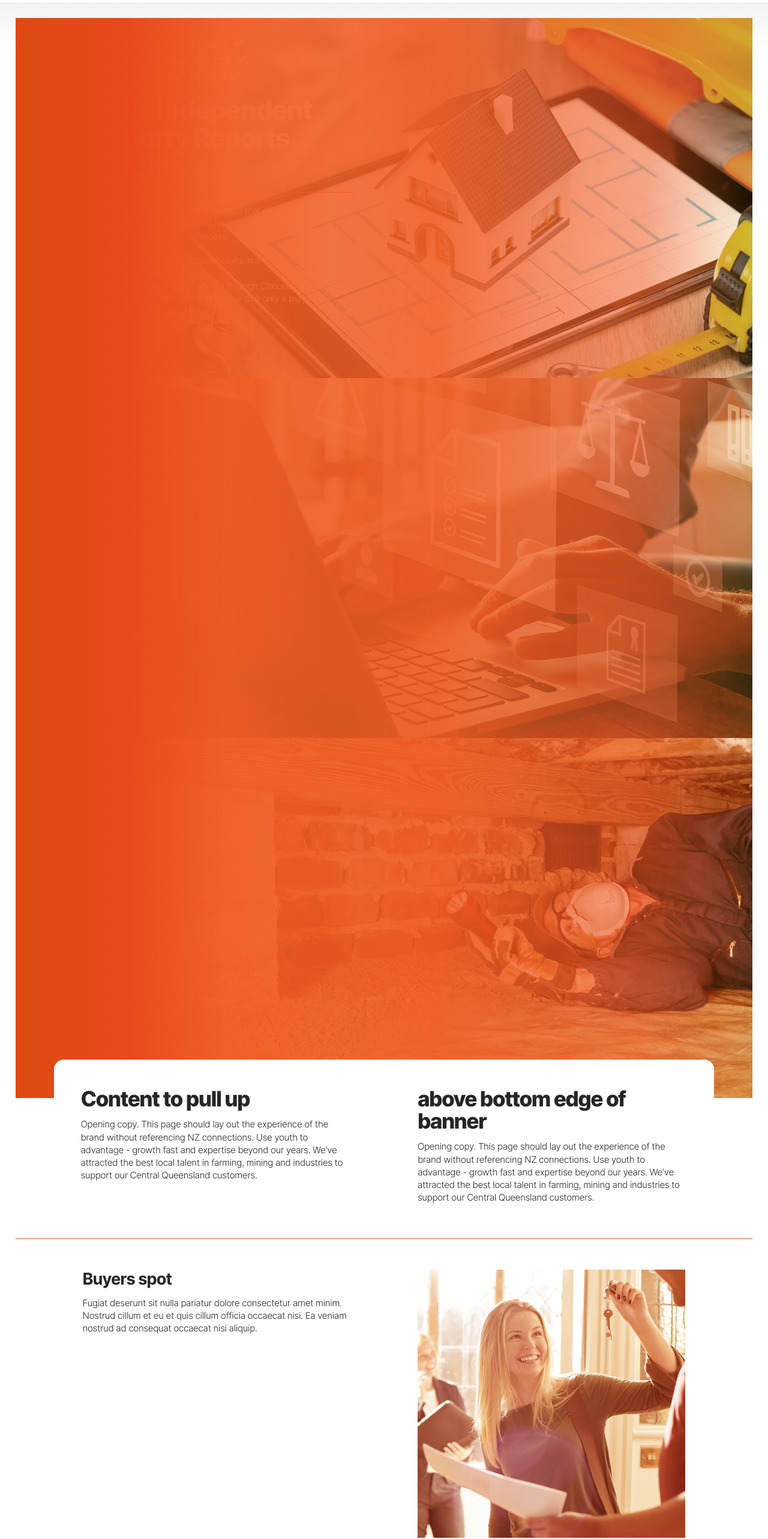
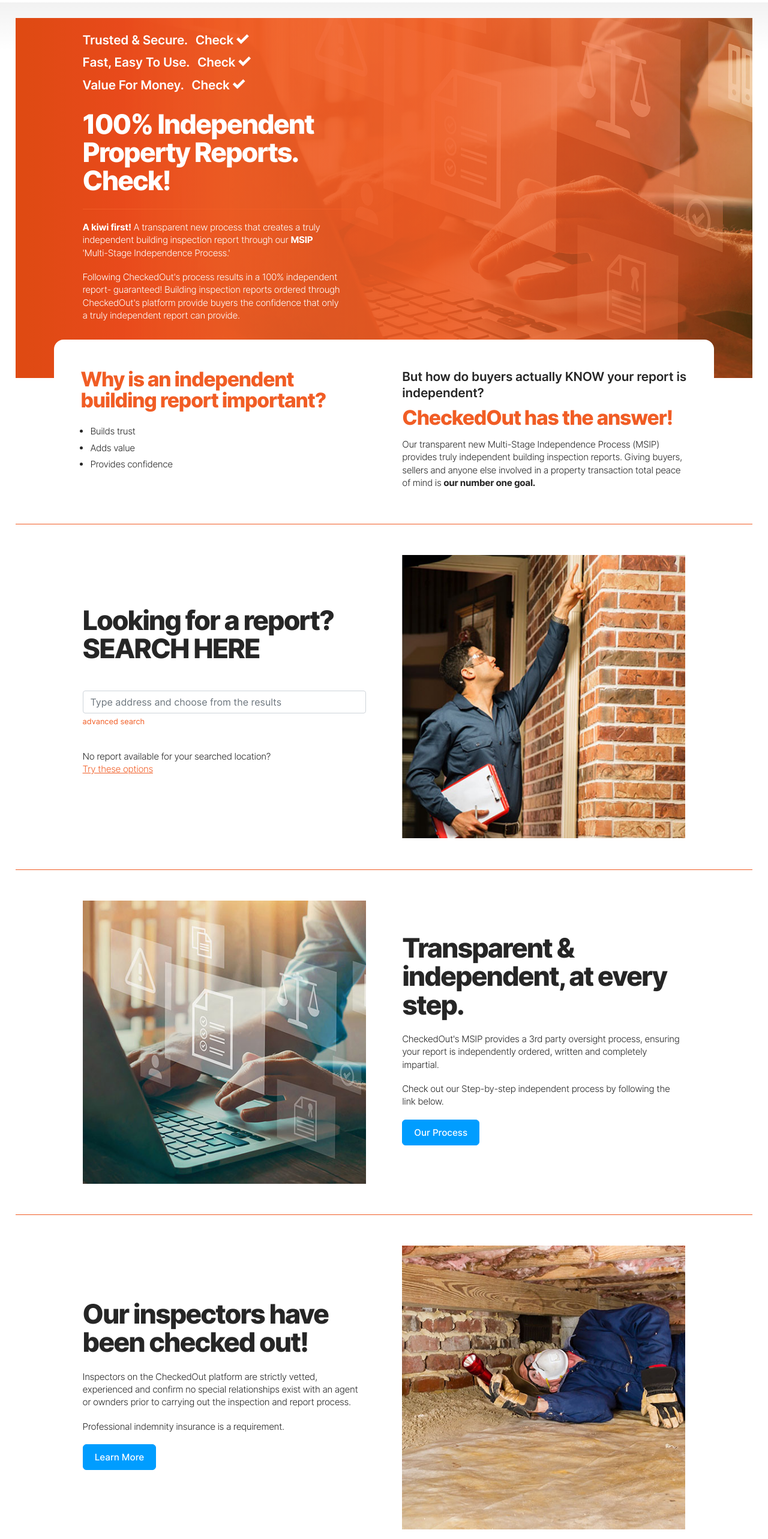
Before and after one commit to vaughanthompson/checkedout, a plain HTML site: page home.html in a window 1280 px wide. Shown: the part 100-2665 px from the top of the page at 60% size. Drawn offline with nearby package versions, Linux system fonts and the light colour scheme; files whose address does not match are found by name; a web font is replaced by a local one.

Commit message:
home content

```diff
--- a/home.html
+++ b/home.html
@@ -30,12 +30,16 @@
             height: 100%;
         }
     </style>
+
+    <link rel="stylesheet" type="text/css" href="/lib/bootstrap/dist/css/bootstrap.min.css" />
+
     <link rel="stylesheet" type="text/css" href="/css/normalize.css" />
     <link rel="stylesheet" type="text/css" href="/css/animate.css" />
     <link rel="stylesheet" type="text/css" href="/js/slick/slick.css" />
     <link rel="stylesheet" type="text/css" href="/js/slick/slick-theme.css" />
     <link rel="stylesheet" type="text/css" href="/images/icons/icomoon/style.css" />
     <link rel="stylesheet" type="text/css" href="/fonts/Inter/interCustom.css" />
+
     <link rel="stylesheet" type="text/css" href="/css/styles.css" />
     <link rel="stylesheet" type="text/css" href="/css/form.css" />
 
@@ -134,28 +138,27 @@
                         <div>
                             <div class="checkPromo d">
                                 <div>
-                                    <h4>Trusted & Secure</h4>
+                                    <h4>Trusted & Secure.</h4>
                                     <h4><span>Check</span> <i class="icon-inline icon-checkmark"></i></h4>
                                 </div>
                                 <div>
-                                    <h4>Fast, Easy To Use</h4>
+                                    <h4>Fast, Easy To Use.</h4>
                                     <h4><span>Check</span> <i class="icon-inline icon-checkmark"></i></h4>
                                 </div>
                                 <div>
-                                    <h4>Value For Money</h4>
+                                    <h4>Value For Money.</h4>
                                     <h4><span>Check</span> <i class="icon-inline icon-checkmark"></i></h4>
                                 </div>
                             </div>
 
-                            <h1>100% Independent Property Reports <span>Check!</span></h1>
+                            <h1>100% Independent Property Reports. <span>Check!</span></h1>
                             <hr>
                             <div class="sliderCopy">
                                 <p>
                                     <strong>A kiwi first!</strong> A transparent new process that creates a truly independent building inspection report through our <strong>MSIP</strong> 'Multi-Stage Independence Process.'
                                 </p>
                                 <p>
-                                    Following CheckedOut's process results in a 100% independent report- guaranteed!<br>
-                                    Building inspection reports ordered through CheckedOut's platform provide buyers the confidence that only a truly independent report can provide.
+                                    Following CheckedOut's process results in a 100% independent report- guaranteed! Building inspection reports ordered through CheckedOut's platform provide buyers the confidence that only a truly independent report can provide.
                                 </p>
                             </div>
                         </div>
@@ -223,12 +226,20 @@
     <!-- start cms landing content -->
     <article class="bannerOverlap">
         <section>
-            <h2>Content to pull up</h2>
-            <p>Opening copy. This page should lay out the experience of the brand without referencing NZ connections. Use youth to advantage - growth fast and expertise beyond our years. We've attracted the best local talent in farming, mining and industries to support our Central Queensland customers.</p>
+            <h2>Why is an independent building report important?</h2>
+            <ul>
+                <li>Builds trust</li>
+                <li>Adds value</li>
+                <li>Provides confidence</li>
+            </ul>
         </section>
         <section>
-            <h2>above bottom edge of banner</h2>
-            <p>Opening copy. This page should lay out the experience of the brand without referencing NZ connections. Use youth to advantage - growth fast and expertise beyond our years. We've attracted the best local talent in farming, mining and industries to support our Central Queensland customers.</p>
+            <h4>But how do buyers actually KNOW your report is independent?</h4>
+            <h2>CheckedOut has the answer!</h2>
+            <p>Our transparent new Multi-Stage Independence Process (MSIP) provides truly independent building inspection reports. Giving buyers, sellers and anyone else involved in a property transaction total peace of mind is <strong>our number one goal.</strong></p>
+
+
+
         </section>
 
 </article>
@@ -236,61 +247,112 @@
 <hr>
 <!-- end cms landing content -->
 
-<article>
+<article class="centerMe">
     <section>
-        <h3>Buyers spot</h3>
-        <p>Fugiat deserunt sit nulla pariatur dolore consectetur amet minim. Nostrud cillum et eu et quis cillum officia occaecat nisi. Ea veniam nostrud ad consequat occaecat nisi aliquip.</p>
+        <h1>Looking for a report?<br>SEARCH HERE</h1>
+        <br>
+
+        <form id="SearchForm" method="get" autocomplete="off" action="/building-inspection/search">
+
+            <input name="AddressLookup" id="AddressLookup" class="form-control pac-target-input" placeholder="Type address and choose from the results" autocomplete="off">
+            <div id="divSearchMessage" style="display:none;">
+                Searching... please wait.
+            </div>
+            <div>
+                <small><a href="javascript:void(0)" id="btnAdvancedSearch">advanced search</a></small>
+            </div>
+
+            <div id="divAdvancedSearch" style="display: none;">
+                <p>Fill in any of the fields below to search specific locations:</p>
+
+                <div><input name="StreetAddress" id="StreetAddress" placeholder="Street Address" class="form-control"></div>
+                <div><input name="Suburb" id="Suburb" placeholder="Suburb" class="form-control"></div>
+                <div><input name="City" id="City" placeholder="City" class="form-control"></div>
+                <div><input name="Postcode" id="Postcode" placeholder="Post code" class="form-control"></div>
+                <div>
+                    <select name="Region" id="Region" class="form-control">
+                    <option value="">Region</option>
+                    <option value="10">Northland</option>
+                    <option value="20">Auckland</option>
+                    <option value="30">Waikato</option>
+                    <option value="40">Bay of Plenty</option>
+                    <option value="50">Gisborne</option>
+                    <option value="60">Hawke's Bay</option>
+                    <option value="70">Taranaki</option>
+                    <option value="80">Manawatu-Wanganui</option>
+                    <option value="90">Wellington</option>
+                    <option value="100">Nelson / Tasman</option>
+                    <option value="110">Marlborough</option>
+                    <option value="120">West Coast</option>
+                    <option value="130">Canterbury</option>
+                    <option value="140">Otago</option>
+                    <option value="150">Southland</option>
+                    </select>
+                </div>
+                <hr>
+                <input type="submit" class="btn btn-outline-dark" value="Search">
+            </div>
+        </form>
+
+        <br>
+
+        <p>No report available for your searched location?<br><a href="/orderNewReport">Try these options</a></p>
+
     </section>
-    <section>
+    <section class="d">
         <picture>
-            <img src="/images/artdir/buyers1/m.jpg">
+            <img src="/images/content/home1-buyer-1@0.5x.jpg" srcset="/images/content/home1-buyer.jpg 2x">
         </picture>
     </section>
 </article>
 
 <hr>
 
-<article class="flip">
+<article class="flip centerMe">
     <section>
-        <h3>Sellers spot</h3>
-        <p>Fugiat deserunt sit nulla pariatur dolore consectetur amet minim. Nostrud cillum et eu et quis cillum officia occaecat nisi. Ea veniam nostrud ad consequat occaecat nisi aliquip.</p>
+        <h1>Transparent & independent, at every step.</h1>
+        <p>CheckedOut's MSIP provides a 3rd party oversight process, ensuring your report is independently ordered, written and completely impartial.</p>
+        <p>Check out our Step-by-step independent process by following the link below.</p>
+        <a href="/buyers" class="ctaButton">Our Process</a>
     </section>
-    <section>
+    <section class="d">
         <picture>
-            <img src="/images/artdir/sellers1/m.jpg">
+            <img src="/images/content/home2-independent-1@0.5x.jpg" srcset="/images/content/home2-independent.jpg 2x">
         </picture>
     </section>
 </article>
 
 <hr>
 
-<article>
+<article class="centerMe">
     <section>
-        <h3>Buyers spot</h3>
-        <p>Fugiat deserunt sit nulla pariatur dolore consectetur amet minim. Nostrud cillum et eu et quis cillum officia occaecat nisi. Ea veniam nostrud ad consequat occaecat nisi aliquip.</p>
+        <h1>Our inspectors have been checked out!</h1>
+        <p>Inspectors on the CheckedOut platform are strictly vetted, experienced and confirm no special relationships exist with an agent or ownders prior to carrying out the inspection and report process.</p>
+        <p>Professional indemnity insurance is a requirement.</p>
+        <a href="/inspectors" class="ctaButton">Learn More</a>
     </section>
-    <section>
+    <section class="d">
         <picture>
-            <img src="/images/artdir/buyers1/m.jpg">
+            <img src="/images/content/home4-inspector-1@0.5x.jpg" srcset="/images/content/home4-inspector.jpg 2x">
         </picture>
     </section>
 </article>
 
 <hr>
 
-<article class="flip">
+<article class="flip centerMe">
     <section>
-        <h3>Sellers spot</h3>
-        <p>Fugiat deserunt sit nulla pariatur dolore consectetur amet minim. Nostrud cillum et eu et quis cillum officia occaecat nisi. Ea veniam nostrud ad consequat occaecat nisi aliquip.</p>
+        <h1>Order a report & get cash back!</h1>
+        <p>Not only do you receive real value from your investment with a truly independent report, others will know it too and if they purchase the report too you'll have an opportunity to save up to 100% on your order via cash-back!</p>
+        <a href="/buyers" class="ctaButton">Learn More</a>
     </section>
-    <section>
+    <section class="d">
         <picture>
-            <img src="/images/artdir/sellers1/m.jpg">
+            <img src="/images/content/home3-cashback-1@0.5x.jpg" srcset="/images/content/home3-cashback.jpg 2x">
         </picture>
     </section>
 </article>
 
-<hr>
 
 
 
@@ -352,7 +414,7 @@
         </section>
     </footer>
 
-    <script type="text/javascript" src="/lib/jquery/dist/jquery.min"></script>
+    <script type="text/javascript" src="/lib/jquery/dist/jquery.min.js"></script>
     <script type="text/javascript" src="/js/jquery-migrate-1.4.1.min.js"></script>
     <script type="text/javascript" src="/js/slick/slick.min.js"></script>
     <script type="text/javascript" src="/js/jquery.waypoints.min.js" ></script>
--- a/stylus/elements.styl
+++ b/stylus/elements.styl
@@ -56,6 +56,7 @@
 // ctas
 a.majorCTA,
 a.ctaButton
+    line-height: 1em
     color: white
     background-color: brand3
     padding: padXXS padXS padXXS padXS
@@ -68,6 +69,7 @@
 div#masthead a.majorCTA
     color: white !important
 a.ctaButton,
+a.btn-outline-dark,
 span.ctaButton
     border-radius: 6px
     background: brand2
@@ -121,6 +123,8 @@
     color: white
 a.ctaButton:hover,
 a.ctaButton:hover > i:before,
+a.btn-outline-dark:hover,
+a.btn-outline-dark:hover > i:before,
 span.ctaButton:hover,
 span.ctaButton:hover > i:before
     background: none !important
--- a/stylus/typo.styl
+++ b/stylus/typo.styl
@@ -24,7 +24,8 @@
 
 // custom typo
 ul
-    margin-bottom: 2em
+    margin-top: 1.5em
+    margin-bottom: 1.5em
     padding-left: 1em
 
 ul li
@@ -82,22 +83,25 @@
 
 h1, h2, h3, h4 ,h5, h6
     margin: 0
-    margin-bottom: 0
+    margin-bottom: 0.5em
 
 // defaults
 h1
     font-weight: 1000
     font-size: 2.8em
     line-height: 105%
-    letter-spacing: -0.05em
+    letter-spacing: -0.045em
+    //color: brand1
 h1 span
     //font-weight: 300
     //letter-spacing: -0.02em
 h2
     font-weight: 1000
-    font-size: 2.2em
+    font-size: 2.1em
     line-height: 105%
-    letter-spacing: -0.045em
+    letter-spacing: -0.035em
+    color: brand1
+
 h2 span
     //font-weight: 300
     //letter-spacing: -0.015em
@@ -106,6 +110,8 @@
     font-size: 1.7em
     line-height: 115%
     letter-spacing: -0.035em
+    color: brand1
+
 h3 span
     //font-weight: 300
     //letter-spacing: -0.01em
@@ -156,6 +162,13 @@
     line-height: 1.8em
 .price
     color: brand6
+.lighttext h1,
+.lighttext h2,
+.lighttext h3,
+.lighttext h4,
+.lighttext h4,
+.lighttext h4
+    color: white
 
 
 // footer
```
Also changed, not shown: misc-content-elements.html (+1 -1 lines), navs-footer.html (+1 -1 lines), stylus/layout.styl (+7 -2 lines), css/styles.css, images/content/home1-buyer-1@0.5x.jpg (added), images/content/home1-buyer.jpg (added), images/content/home2-independent-1@0.5x.jpg (added), images/content/home2-independent.jpg (added), images/content/home3-cashback-1@0.5x.jpg (added), images/content/home3-cashback.jpg (added), images/content/home4-inspector-1@0.5x.jpg (added), images/content/home4-inspector.jpg (added), 2 other files.
